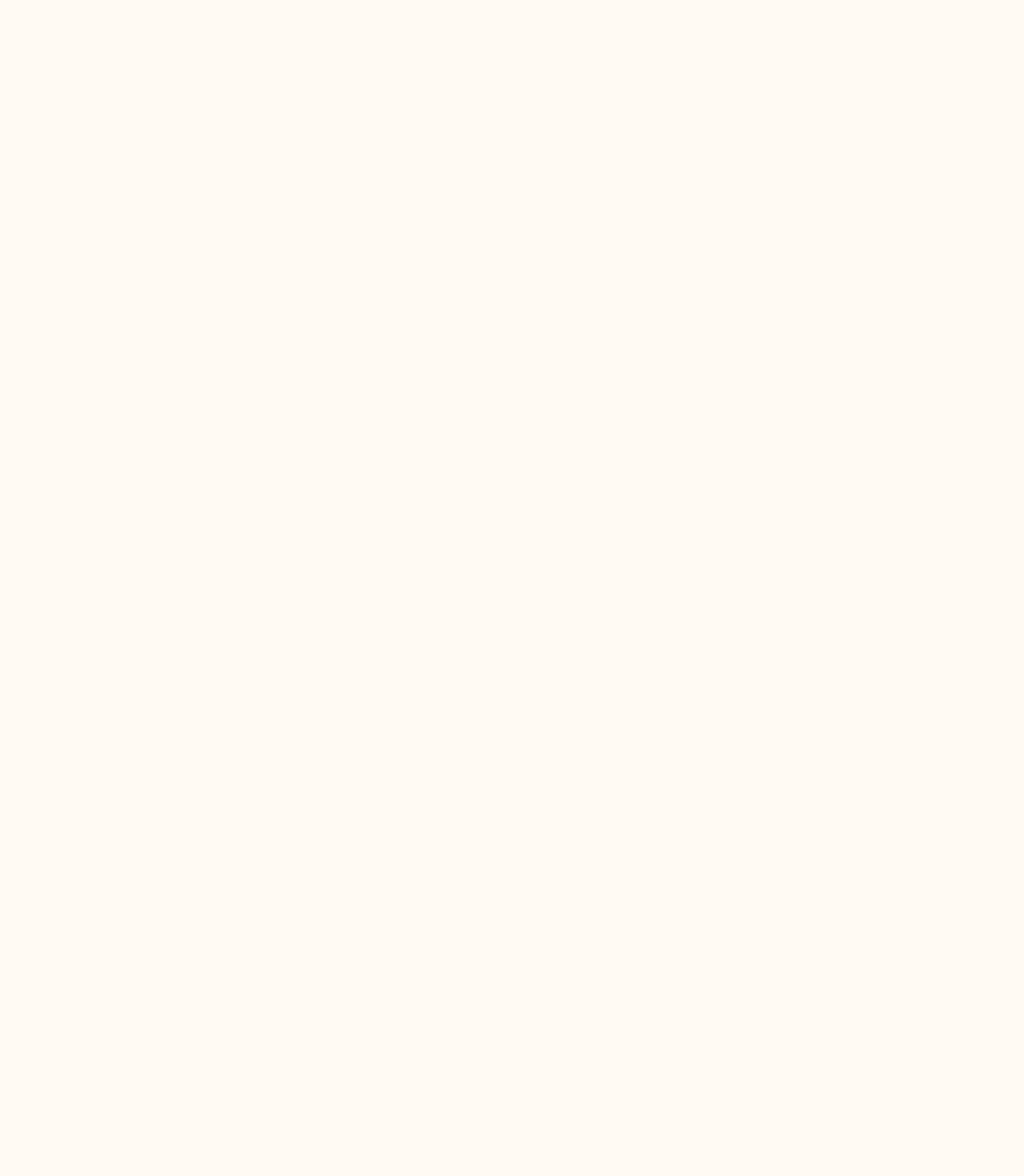
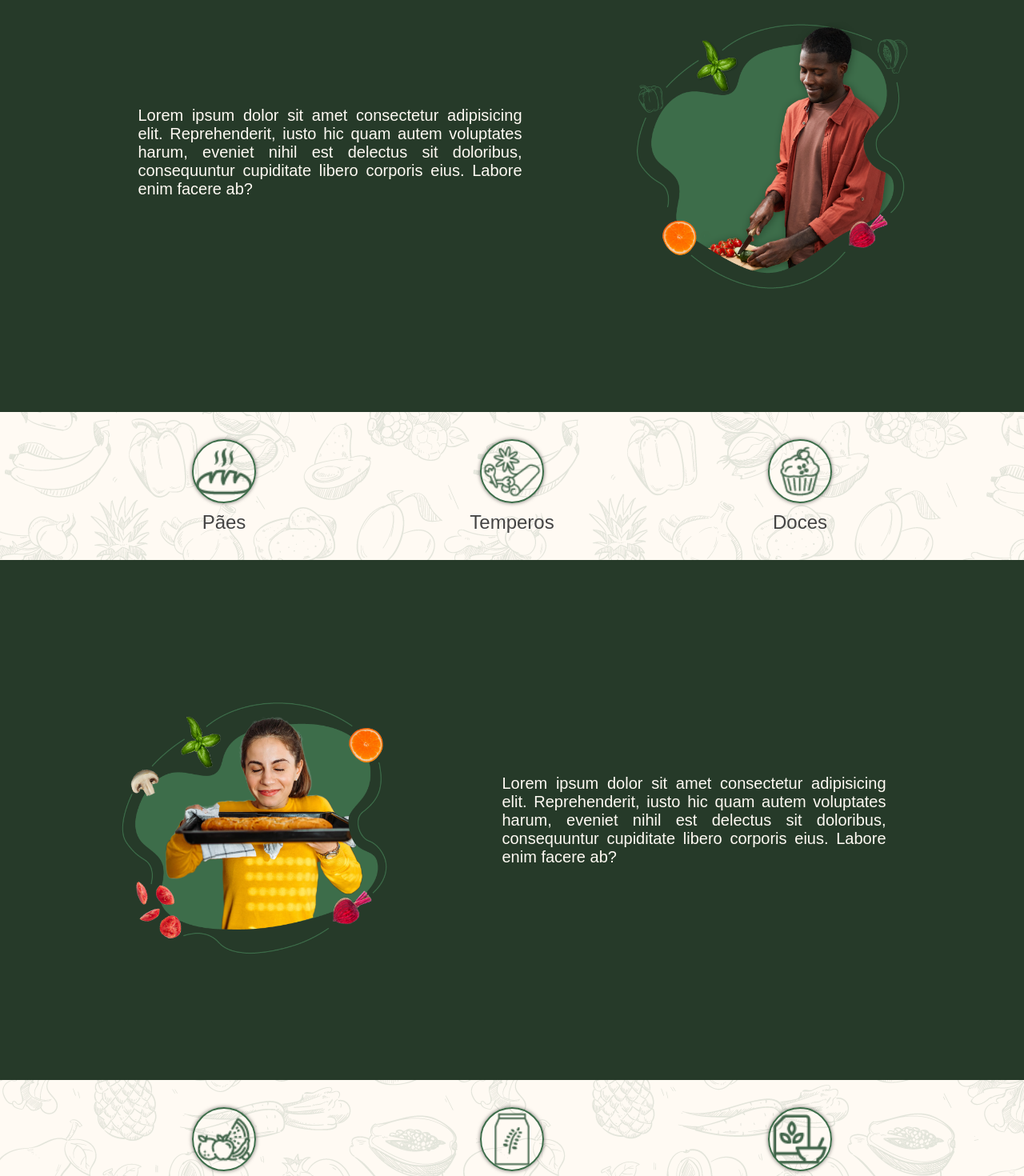
Before and after one commit to LucasRZamboni/cookinup-react, a React (Create React App) app: page / in a window 1280 px wide. Shown: the part 920-2390 px from the top of the page at 80% size. Before the commit the page ends 885 px from the top, so only its background shows below. Built offline with nearby package versions, Linux system fonts and the light colour scheme.

Commit message:
feat: middlepage divisor2 middlepage2 divisor3 middlepage3

```diff
--- a/src/App.js
+++ b/src/App.js
@@ -2,15 +2,24 @@ import Header from "./components/Header";
 import Banner from "./components/Banner";
 import Footer from "./components/Footer";
 import Divisor from "./components/Divisor";
+import MiddlePage from "./components/MiddlePage";
+import MiddlePage2 from "./components/MiddlePage2";
+import Divisor2 from "./components/Divisor2";
+import Divisor3 from "./components/Divisor3";
+import MiddlePage3 from "./components/MiddlePage3";
 function App() {
   return (
     <div id="home">
       <Header />
       <Banner />
       <Divisor />
+      <MiddlePage />
+      <Divisor2 />
+      <MiddlePage2 />
+      <Divisor3 />
+      <MiddlePage3 />
       <Footer />
     </div>
-
   );
 }
 
```
